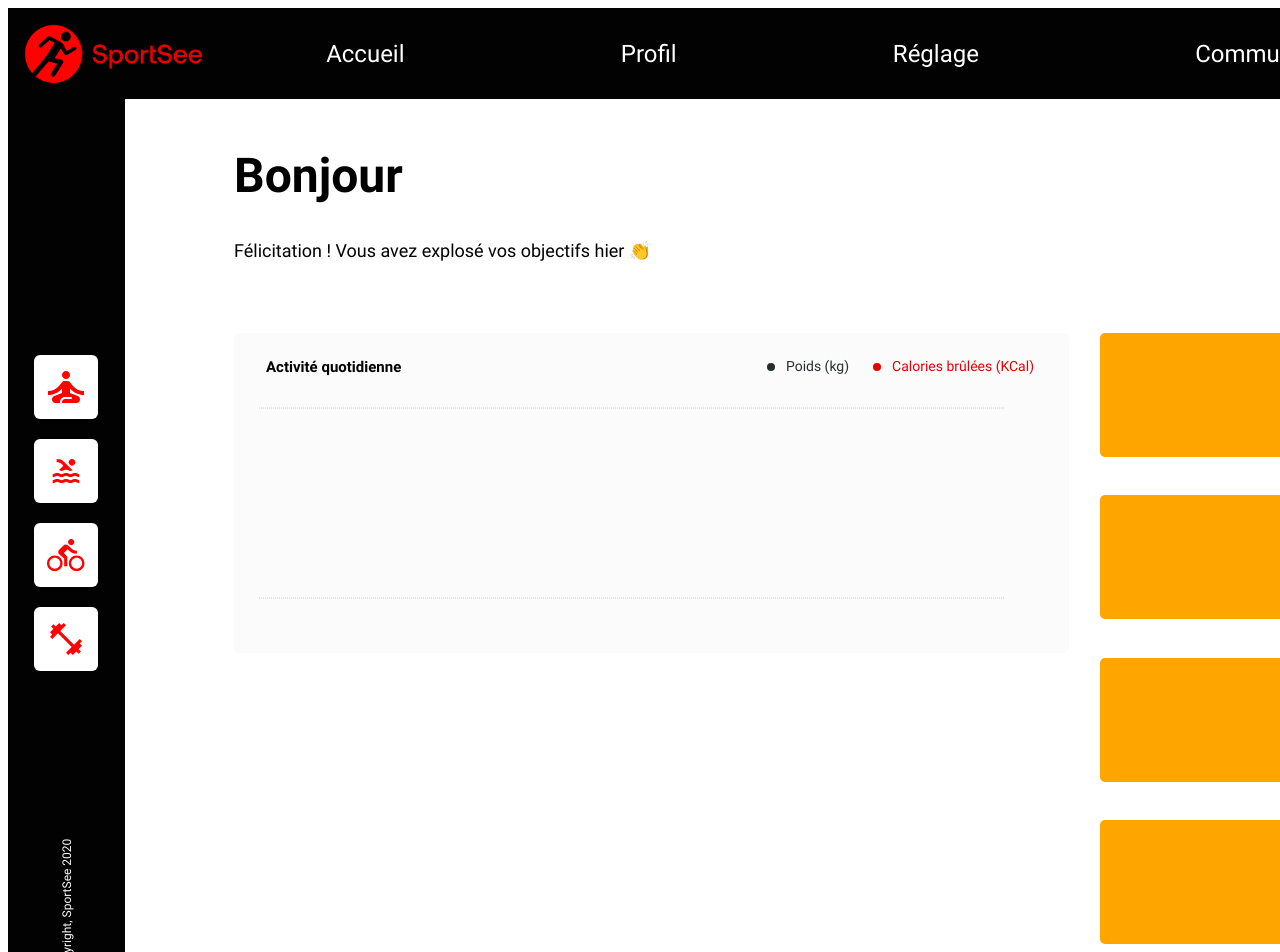
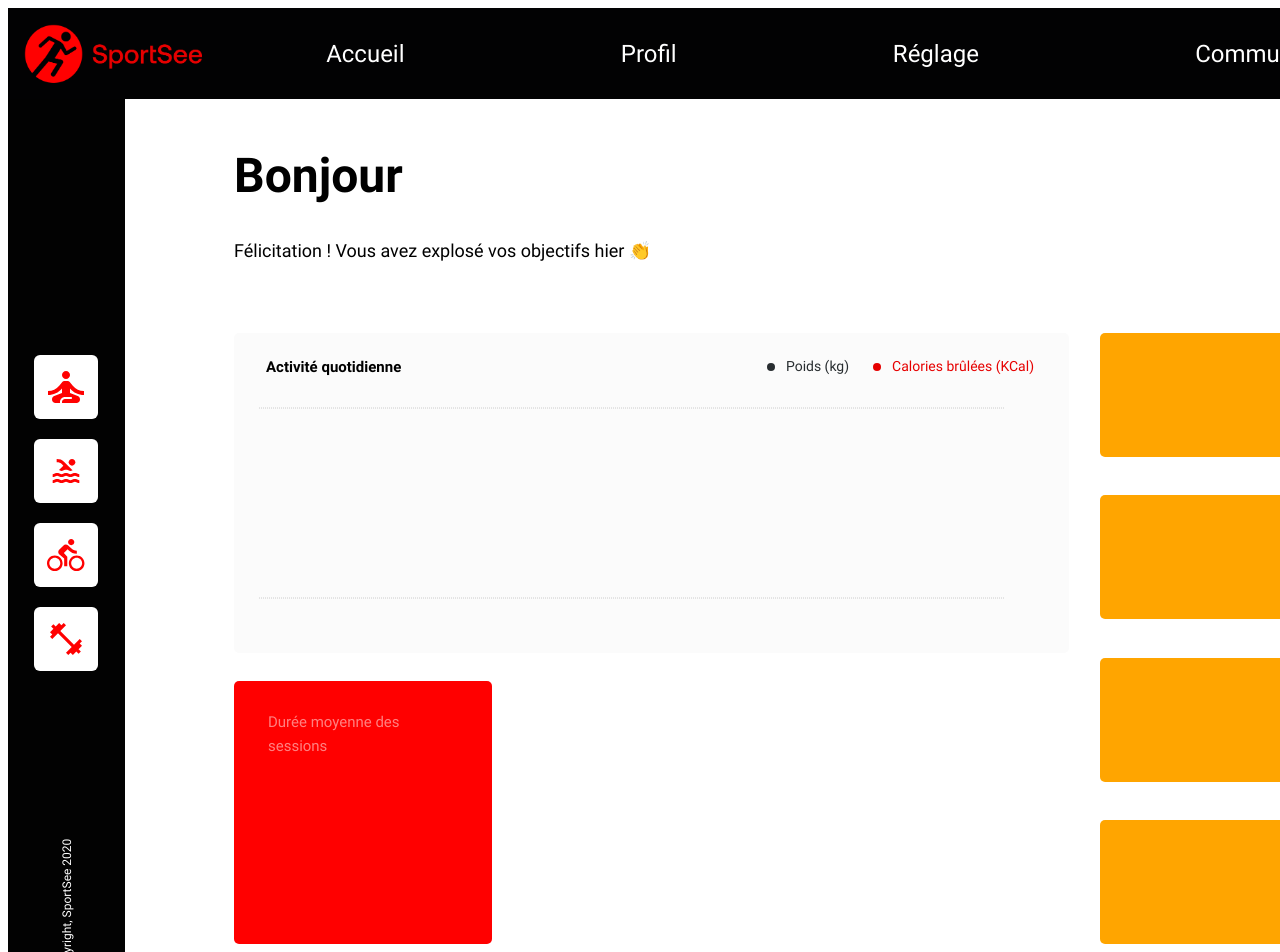
Before and after one commit to Frederic-Douville/FredericDouville_12_22022022, a React (Create React App) app: page /12 in a window 1280 px wide. Shown: the top 952 px of the page. Built offline with nearby package versions, Linux system fonts and the light colour scheme; no server answers.

Commit message:
Correction bug  background du composant AverageDurationSession v3

```diff
--- a/src/components/AverageDurationSession/averageDurationSession.css
+++ b/src/components/AverageDurationSession/averageDurationSession.css
@@ -12,6 +12,6 @@
     font-size: 8px;
 }
 
-#line-chart-ctn {
+/*.line-chart-ctn {
     border-radius: 5px;
-}
+}*/
--- a/src/components/AverageDurationSession/index.jsx
+++ b/src/components/AverageDurationSession/index.jsx
@@ -15,19 +15,24 @@ const CustomTooltip = ({ active, payload }) => {
 function AverageDurationSession({ data }) {
     return (
         <LineChart
-            id="line-chart-ctn"
+            id="line-chart"
+            className="line-chart-ctn"
             width={258}
             height={263}
             data={data}
+            style={{ backgroundColor: '#ff0000', borderRadius: '5px' }}
             onMouseMove={(event) => {
-                if (event.isTooltipActive) {
-                    const container = document.getElementById('line-chart-ctn');
-                    const widthContainer = container.clientWidth;
-                    const cursorPosition = Math.round(
-                        (event.activeCoordinate.x / widthContainer) * 100
-                    );
-                    container.style.background = `linear-gradient(90deg, rgba(255,0,0,1) ${cursorPosition}%,rgba(230,0,0,1) ${cursorPosition}% )`;
-                }
+                const container = document.getElementById('line-chart');
+                const widthContainer = container.clientWidth;
+                const cursorPosition = Math.round(
+                    (event.activeCoordinate.x / widthContainer) * 100
+                );
+                container.style.background = `linear-gradient(90deg, rgba(255,0,0,1) ${cursorPosition}%,rgba(230,0,0,1) ${cursorPosition}% )`;
+                container.style.borderRadius = '5px';
+            }}
+            onMouseLeave={() => {
+                const container = document.getElementById('line-chart');
+                container.style.background = 'rgba(255,0,0,1)';
             }}
         >
             <XAxis
```
